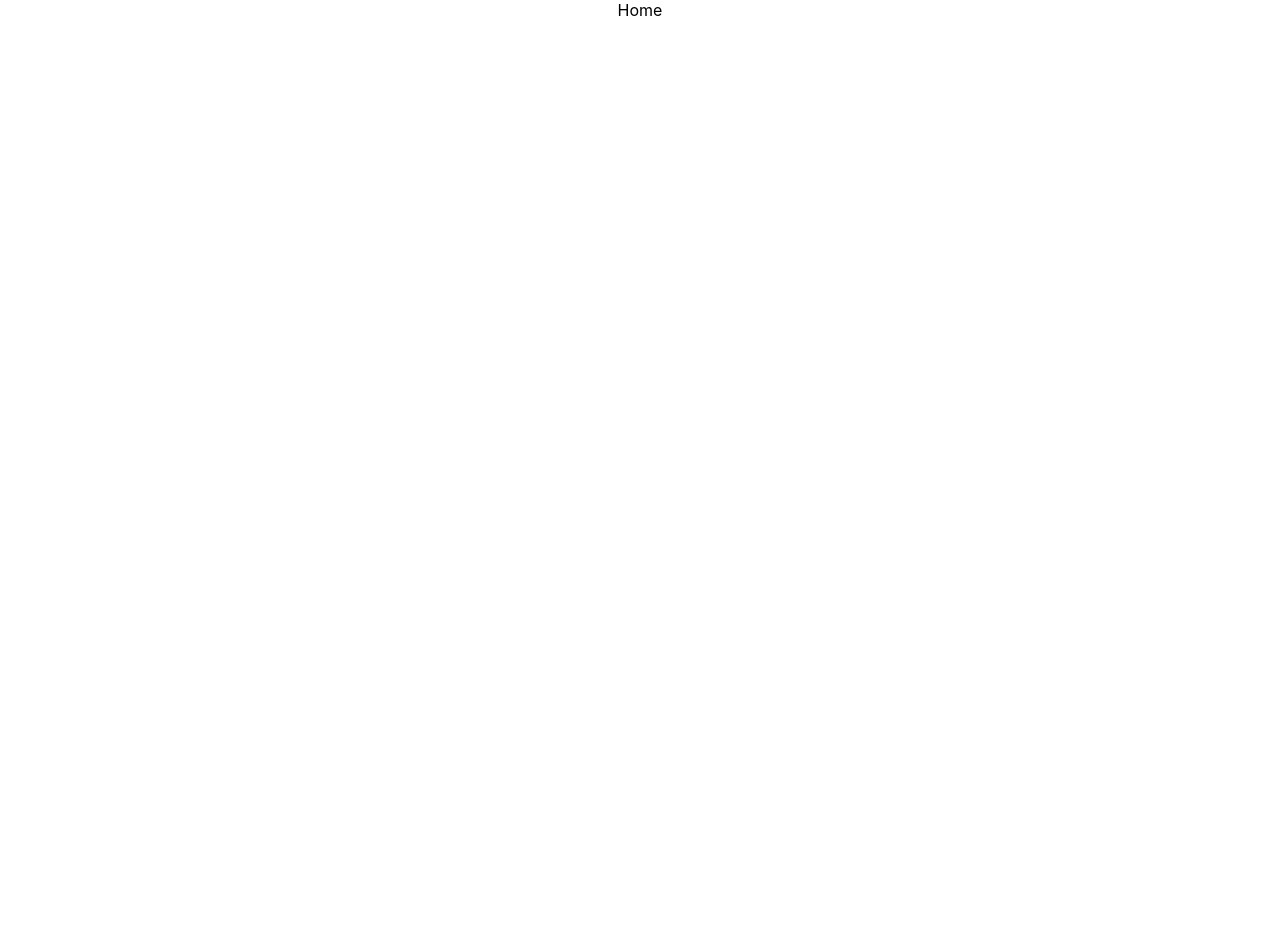
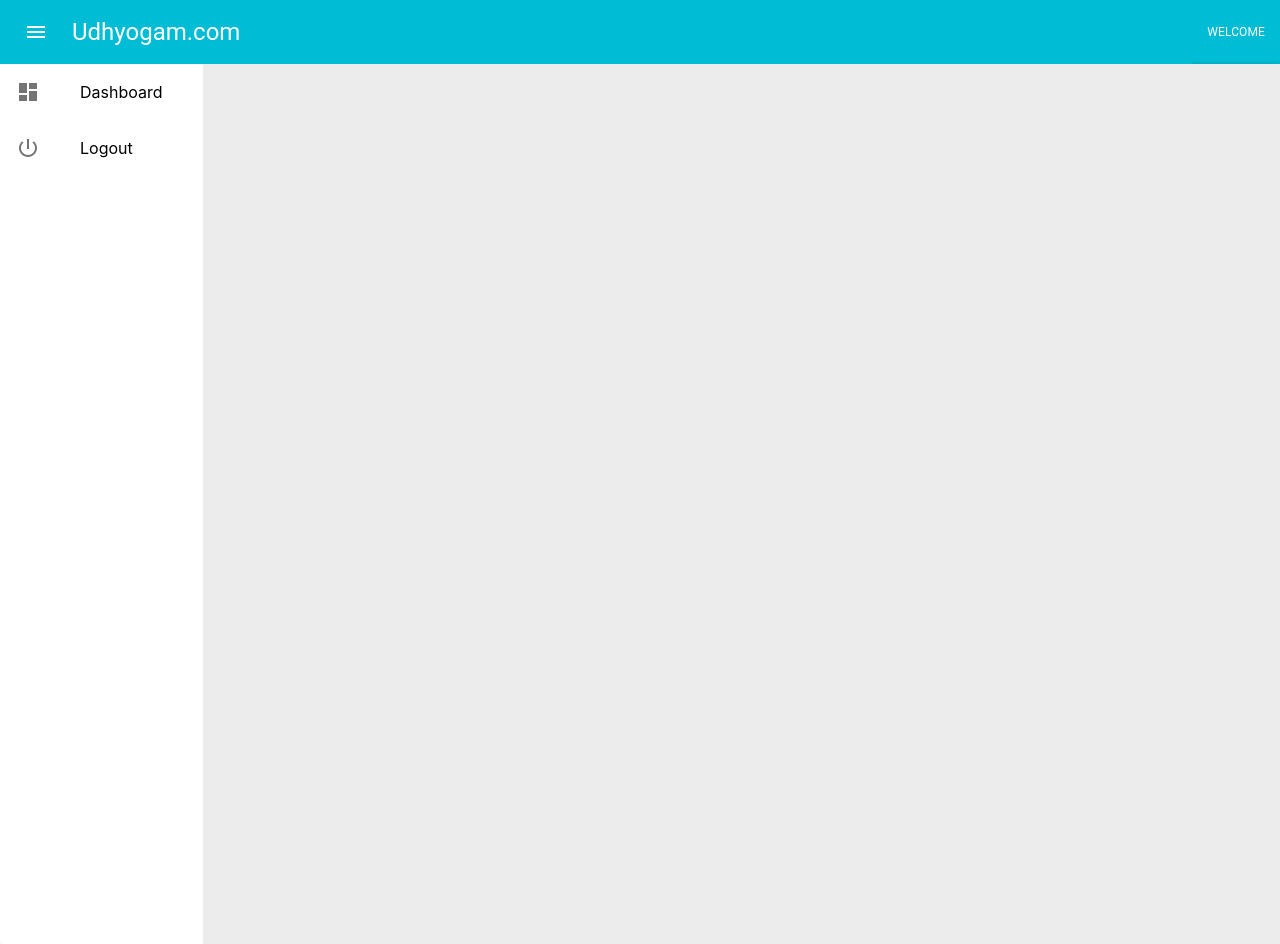
Before and after one commit to sahitmandapati/jobs-frontend, a React (Create React App) app in the folder my-app/: page /home in a window 1280 px wide. Before the commit the page ends 800 px from the top, so only its background shows below. Built offline with nearby package versions, Linux system fonts and the light colour scheme.

Commit message:
built home page

```diff
--- a/my-app/package.json
+++ b/my-app/package.json
@@ -8,6 +8,7 @@
     "@material-ui/core": "^4.12.4",
     "@mui/icons-material": "^5.11.0",
     "@mui/material": "^5.11.3",
+    "@mui/styles": "^5.11.2",
     "@testing-library/jest-dom": "^5.16.5",
     "@testing-library/react": "^13.4.0",
     "@testing-library/user-event": "^13.5.0",
--- a/my-app/src/App.css
+++ b/my-app/src/App.css
@@ -4,6 +4,10 @@
 
 .App {
   text-align: center;
+}
+
+body::-webkit-scrollbar {
+  display: none;
 }
 
 .App-logo {
--- a/my-app/src/App.tsx
+++ b/my-app/src/App.tsx
@@ -1,4 +1,4 @@
-import React from 'react';
+import React  from 'react';
 import './App.css';
 import {
   BrowserRouter,
--- a/my-app/src/components/dashboard/Home.tsx
+++ b/my-app/src/components/dashboard/Home.tsx
@@ -1,9 +1,36 @@
-import React from 'react'
+import React from "react";
+import { Box } from "@mui/material";
+import { makeStyles } from "@mui/styles";
+import PostersHeader from "./posterHeader";
+import MainInfo from "./mainInfo";
+import LeftDashboard from "./leftDashboard";
 
+
+
+const useStyles = makeStyles({
+  viewHeight: {
+    minHeight: "100vh",
+  },
+  viewHeightPort: {
+    display: "flex",
+    backgroundColor: "rgb(255, 255, 255)",
+    transition: "margin 450ms cubic-bezier(0.23, 1, 0.32, 1) 0ms",
+    boxShadow: "rgb(0 0 0 / 12%) 0px 1px 6px, rgb(0 0 0 / 12%) 0px 1px 4px",
+    borderRadius: "2px",
+  },
+});
 function Home() {
+  const classes = useStyles();
+
   return (
-    <div>Home</div>
-  )
+    <div className={classes.viewHeight}>
+      <PostersHeader />
+      <Box className={classes.viewHeightPort}>
+        <LeftDashboard />
+        <MainInfo />
+      </Box>
+    </div>
+  );
 }
 
-export default Home
+export default Home;
--- /dev/null
+++ b/my-app/src/components/dashboard/leftDashboard.tsx
@@ -0,0 +1,134 @@
+import { Box, SvgIcon } from "@mui/material";
+import React from "react";
+import { makeStyles } from "@mui/styles";
+import { useNavigate } from "react-router-dom";
+
+const LeftDashBoardData = [
+  {
+    icon: (
+      <path d="M3 13h8V3H3v10zm0 8h8v-6H3v6zm10 0h8V11h-8v10zm0-18v6h8V3h-8z"></path>
+    ),
+    text: "Dashboard",
+  },
+
+//   {
+//     icon: (
+//       <path d="M12 12c2.21 0 4-1.79 4-4s-1.79-4-4-4-4 1.79-4 4 1.79 4 4 4zm0 2c-2.67 0-8 1.34-8 4v2h16v-2c0-2.66-5.33-4-8-4z"></path>
+//     ),
+//     text: "Customers",
+//   },
+
+//   {
+//     icon: (
+//       <path d="M17.63 5.84C17.27 5.33 16.67 5 16 5L5 5.01C3.9 5.01 3 5.9 3 7v10c0 1.1.9 1.99 2 1.99L16 19c.67 0 1.27-.33 1.63-.84L22 12l-4.37-6.16z"></path>
+//     ),
+//     text: "Segments",
+//   },
+
+//   {
+//     icon: (
+//       <path d="M11.8 10.9c-2.27-.59-3-1.2-3-2.15 0-1.09 1.01-1.85 2.7-1.85 1.78 0 2.44.85 2.5 2.1h2.21c-.07-1.72-1.12-3.3-3.21-3.81V3h-3v2.16c-1.94.42-3.5 1.68-3.5 3.61 0 2.31 1.91 3.46 4.7 4.13 2.5.6 3 1.48 3 2.41 0 .69-.49 1.79-2.7 1.79-2.06 0-2.87-.92-2.98-2.1h-2.2c.12 2.19 1.76 3.42 3.68 3.83V21h3v-2.15c1.95-.37 3.5-1.5 3.5-3.55 0-2.84-2.43-3.81-4.7-4.4z"></path>
+//     ),
+//     text: "Orders",
+//   },
+
+//   {
+//     icon: (
+//       <path d="M22 16V4c0-1.1-.9-2-2-2H8c-1.1 0-2 .9-2 2v12c0 1.1.9 2 2 2h12c1.1 0 2-.9 2-2zm-11-4l2.03 2.71L16 11l4 5H8l3-4zM2 6v14c0 1.1.9 2 2 2h14v-2H4V6H2z"></path>
+//     ),
+//     text: "Posters",
+//   },
+
+//   {
+//     icon: (
+//       <path d="M17 3H7c-1.1 0-1.99.9-1.99 2L5 21l7-3 7 3V5c0-1.1-.9-2-2-2z"></path>
+//     ),
+//     text: "Categories",
+//   },
+
+//   {
+//     icon: (
+//       <path d="M21.99 4c0-1.1-.89-2-1.99-2H4c-1.1 0-2 .9-2 2v12c0 1.1.9 2 2 2h14l4 4-.01-18zM18 14H6v-2h12v2zm0-3H6V9h12v2zm0-3H6V6h12v2z"></path>
+//     ),
+//     text: "Reviews",
+//   },
+
+//   {
+//     icon: (
+//       <path d="M19.43 12.98c.04-.32.07-.64.07-.98s-.03-.66-.07-.98l2.11-1.65c.19-.15.24-.42.12-.64l-2-3.46c-.12-.22-.39-.3-.61-.22l-2.49 1c-.52-.4-1.08-.73-1.69-.98l-.38-2.65C14.46 2.18 14.25 2 14 2h-4c-.25 0-.46.18-.49.42l-.38 2.65c-.61.25-1.17.59-1.69.98l-2.49-1c-.23-.09-.49 0-.61.22l-2 3.46c-.13.22-.07.49.12.64l2.11 1.65c-.04.32-.07.65-.07.98s.03.66.07.98l-2.11 1.65c-.19.15-.24.42-.12.64l2 3.46c.12.22.39.3.61.22l2.49-1c.52.4 1.08.73 1.69.98l.38 2.65c.03.24.24.42.49.42h4c.25 0 .46-.18.49-.42l.38-2.65c.61-.25 1.17-.59 1.69-.98l2.49 1c.23.09.49 0 .61-.22l2-3.46c.12-.22.07-.49-.12-.64l-2.11-1.65zM12 15.5c-1.93 0-3.5-1.57-3.5-3.5s1.57-3.5 3.5-3.5 3.5 1.57 3.5 3.5-1.57 3.5-3.5 3.5z"></path>
+//     ),
+//     text: "Configuration",
+//   },
+
+  // {
+  //   icon: <path d="M13 3h-2v10h2V3zm4.83 2.17l-1.42 1.42C17.99 7.86 19 9.81 19 12c0 3.87-3.13 7-7 7s-7-3.13-7-7c0-2.19 1.01-4.14 2.58-5.42L6.17 5.17C4.23 6.82 3 9.26 3 12c0 4.97 4.03 9 9 9s9-4.03 9-9c0-2.74-1.23-5.18-3.17-6.83z"></path>,
+  //   text: 'Logout'
+  // }
+];
+
+const useStyles = makeStyles({
+  leftDashboardContainers: {
+    height: "fit-content",
+  },
+
+  boxItems: {
+    display: "flex",
+    alignItems: "center",
+    padding: "16px 40px 16px 16px",
+    gap: "40px",
+
+    "&:hover": {
+      backgroundColor: "#edecec",
+      cursor: "pointer",
+    },
+  },
+});
+
+function LeftDashboard() {
+  const classes = useStyles();
+//   const navigate = useNavigate();
+  //const dispatch = useDispatch();
+  const logout = () => {
+    // localStorage.removeItem("auth");
+    // localStorage.setItem("username", JSON.stringify(""));
+    // navigate("/");
+  };
+  return (
+    <div className={classes.leftDashboardContainers}>
+      {LeftDashBoardData.map((item) => {
+        return (
+          <Box className={classes.boxItems}>
+            <SvgIcon
+              viewBox="0 0 24 24"
+              height="24"
+              width="24"
+              style={{ color: "#757575" }}
+            >
+              <path d={item.icon.props.d}></path>
+            </SvgIcon>
+            <div>{item.text}</div>
+          </Box>
+        );
+      })}
+
+      <Box className={classes.boxItems} onClick={() => logout()}>
+        <SvgIcon
+          viewBox="0 0 24 24"
+          height="24"
+          width="24"
+          style={{ color: "#757575" }}
+        >
+          <path
+            d={
+              "M13 3h-2v10h2V3zm4.83 2.17l-1.42 1.42C17.99 7.86 19 9.81 19 12c0 3.87-3.13 7-7 7s-7-3.13-7-7c0-2.19 1.01-4.14 2.58-5.42L6.17 5.17C4.23 6.82 3 9.26 3 12c0 4.97 4.03 9 9 9s9-4.03 9-9c0-2.74-1.23-5.18-3.17-6.83z"
+            }
+          ></path>
+        </SvgIcon>
+
+        <div>Logout</div>
+      </Box>
+    </div>
+  );
+}
+
+export default LeftDashboard;
--- /dev/null
+++ b/my-app/src/components/dashboard/mainInfo.tsx
@@ -0,0 +1,71 @@
+import React, { useState, useEffect } from "react";
+import { makeStyles } from "@mui/styles";
+import { Grid, Box, Paper } from "@mui/material";
+import { styled } from "@mui/material/styles";
+import ImageListItem from "@mui/material/ImageListItem";
+
+
+const Item = styled(Paper)(({ theme }) => ({
+  backgroundColor: theme.palette.mode === "dark" ? "#1A2027" : "#fff",
+  ...theme.typography.body2,
+  padding: theme.spacing(1),
+  textAlign: "center",
+  color: theme.palette.text.secondary,
+  borderRadius: "0px",
+}));
+
+const useStyles = makeStyles({
+  bodyContainer: {
+    display: "flex",
+    flexDirection: "column",
+    backgroundColor: "#edecec",
+    padding: "40px",
+    gap: "40px",
+    height:"100vh",
+    width: "100vw",
+  },
+
+  boxUp: {
+    padding: "16px",
+    height: "30px",
+    //width: "97.5%",
+    // border: '1px solid black',
+    backgroundColor: "white",
+  },
+});
+
+function MainInfo() {
+  const classes = useStyles();
+
+//   const [products, setProducts] = useState([]);
+
+    useEffect(() => {
+
+    }, [])
+
+
+
+  return (
+    <div className={classes.bodyContainer} style={{ overflowY: "scroll" }}>
+      <Box sx={{ flexGrow: 1 }}>
+        <Grid container spacing={1.5}>
+          {/* {products.map((items) => (
+            <Grid item xs={4}>
+              <Item>{items.ProductName}</Item>
+              <Item>
+                {" "}
+                <ImageListItem key={items.ProductName}>
+                  <img src={items.Image} />
+                </ImageListItem>
+              </Item>
+              <Item>Price &#8377; {items.Cost}</Item>
+            </Grid>
+          ))} */}
+
+        </Grid>
+      </Box>
+    </div>
+  );
+}
+
+export default MainInfo;
--- /dev/null
+++ b/my-app/src/components/dashboard/posterHeader.tsx
@@ -0,0 +1,47 @@
+import { Box, SvgIcon, Typography } from "@mui/material";
+import React from "react";
+
+export default function PostersHeader(props : any) {
+
+  return (
+    <Box
+      className="posters-head-container"
+      sx={{
+        height: 64,
+        width: 1,
+        bgcolor: "#00bcd4",
+        display: "flex",
+        justifyContent: "space-between",
+        alignItems: "center",
+      }}
+    >
+      <Box
+        sx={{
+          height: 64,
+          width: 1,
+          bgcolor: "#00bcd4",
+          display: "flex",
+          justifyContent: "flex-start",
+          alignItems: "center",
+        }}
+      >
+        <SvgIcon
+          {...props}
+          viewBox="0 0 24 24"
+          height="24"
+          width="24"
+          sx={{ paddingLeft: 3, paddingRight: 3 }}
+          style={{ color: "white" }}
+        >
+          <path d="M3 18h18v-2H3v2zm0-5h18v-2H3v2zm0-7v2h18V6H3z"></path>
+        </SvgIcon>
+        <Typography variant="h5" style={{ color: "white" }}>
+          Udhyogam.com
+        </Typography>
+      </Box>
+      <Typography style={{ fontSize: 12, color: "white", padding: "15px" }}>
+        {`WELCOME `}
+      </Typography>
+    </Box>
+  );
+}
```
Also changed, not shown: 1 other file (tests, documents, lock files or other folders).
